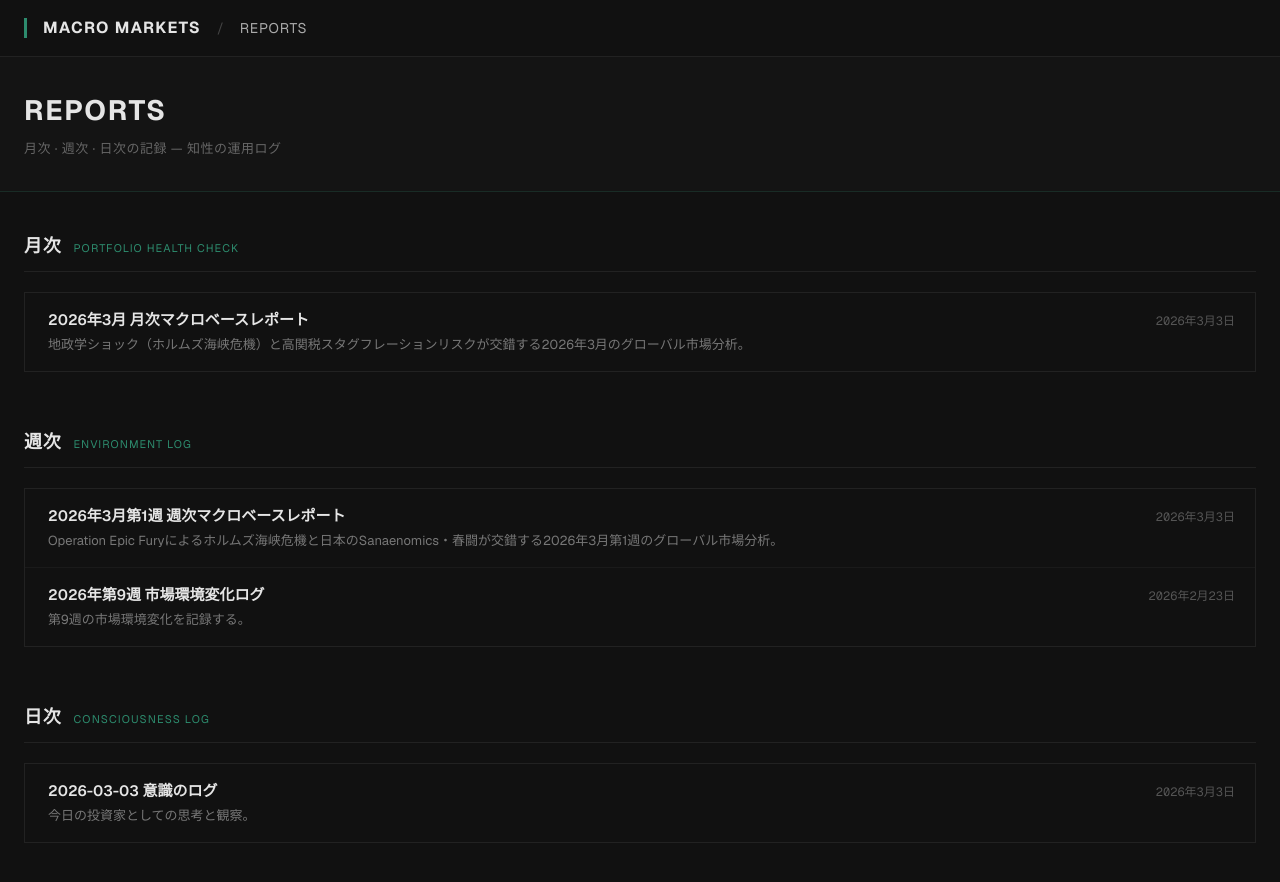
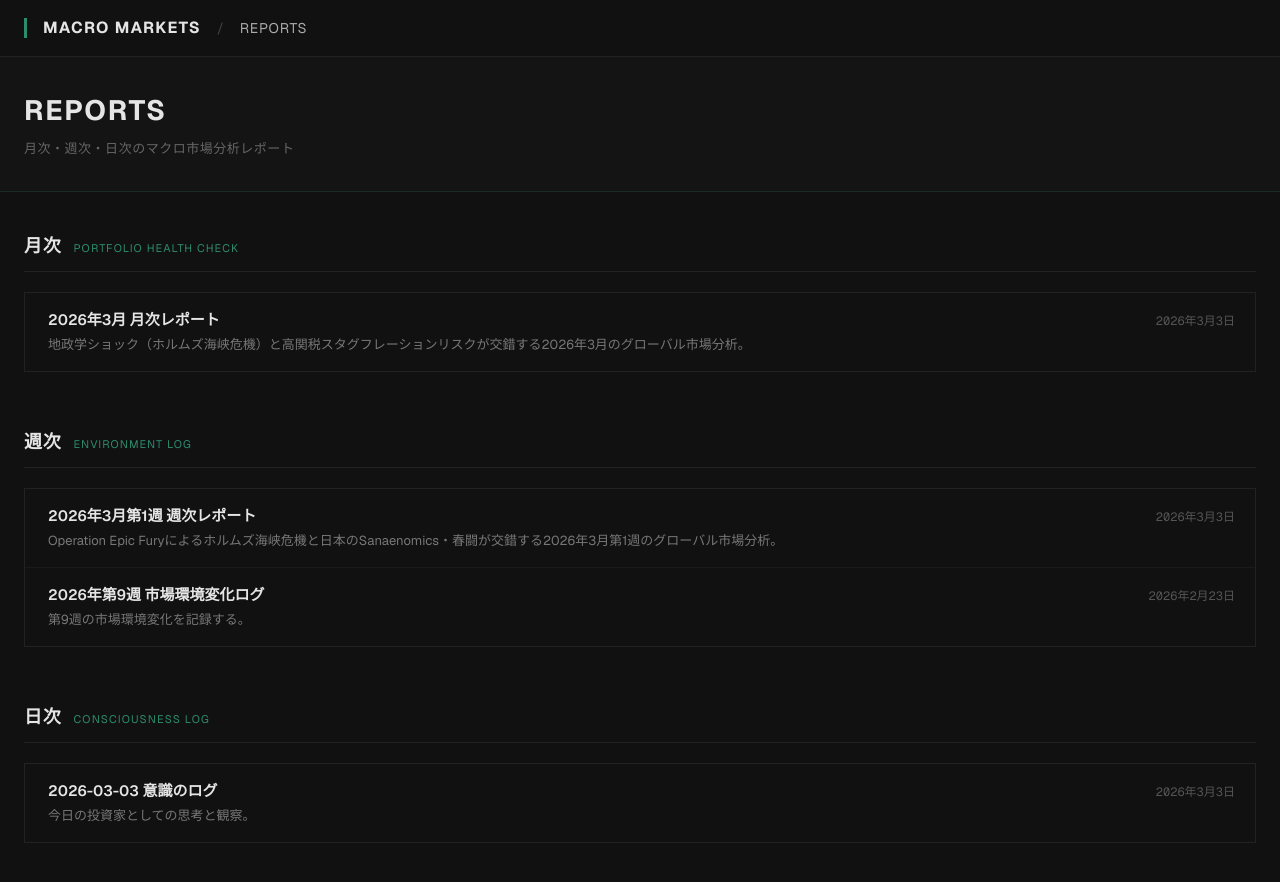
Before and after one commit to ops324/hisuigan-macro-insight-engine, a Next.js app: page /reports in a window 1280 px wide. Shown: the top 882 px of the page. Built offline with nearby package versions, Linux system fonts and the light colour scheme.

Commit message:
Update reports page subtitle and remove マクロベース from report titles
Co-Authored-By: Claude Sonnet 4.5 <noreply@anthropic.com>

```diff
--- a/app/reports/page.tsx
+++ b/app/reports/page.tsx
@@ -40,7 +40,7 @@ export default function ReportsPage() {
             REPORTS
           </h1>
           <p style={{ fontSize: 13, color: "#666", marginTop: 8, letterSpacing: "0.04em" }}>
-            月次 · 週次 · 日次の記録 — 知性の運用ログ
+            月次・週次・日次のマクロ市場分析レポート
           </p>
         </div>
       </div>
--- a/content/reports/monthly/2026-03.md
+++ b/content/reports/monthly/2026-03.md
@@ -1,5 +1,5 @@
 ---
-title: "2026年3月 月次マクロベースレポート"
+title: "2026年3月 月次レポート"
 date: "2026-03-03"
 type: "monthly"
 description: "地政学ショック（ホルムズ海峡危機）と高関税スタグフレーションリスクが交錯する2026年3月のグローバル市場分析。"
--- a/content/reports/weekly/2026-W10.md
+++ b/content/reports/weekly/2026-W10.md
@@ -1,5 +1,5 @@
 ---
-title: "2026年3月第1週 週次マクロベースレポート"
+title: "2026年3月第1週 週次レポート"
 date: "2026-03-03"
 type: "weekly"
 description: "Operation Epic Furyによるホルムズ海峡危機と日本のSanaenomics・春闘が交錯する2026年3月第1週のグローバル市場分析。"
```
